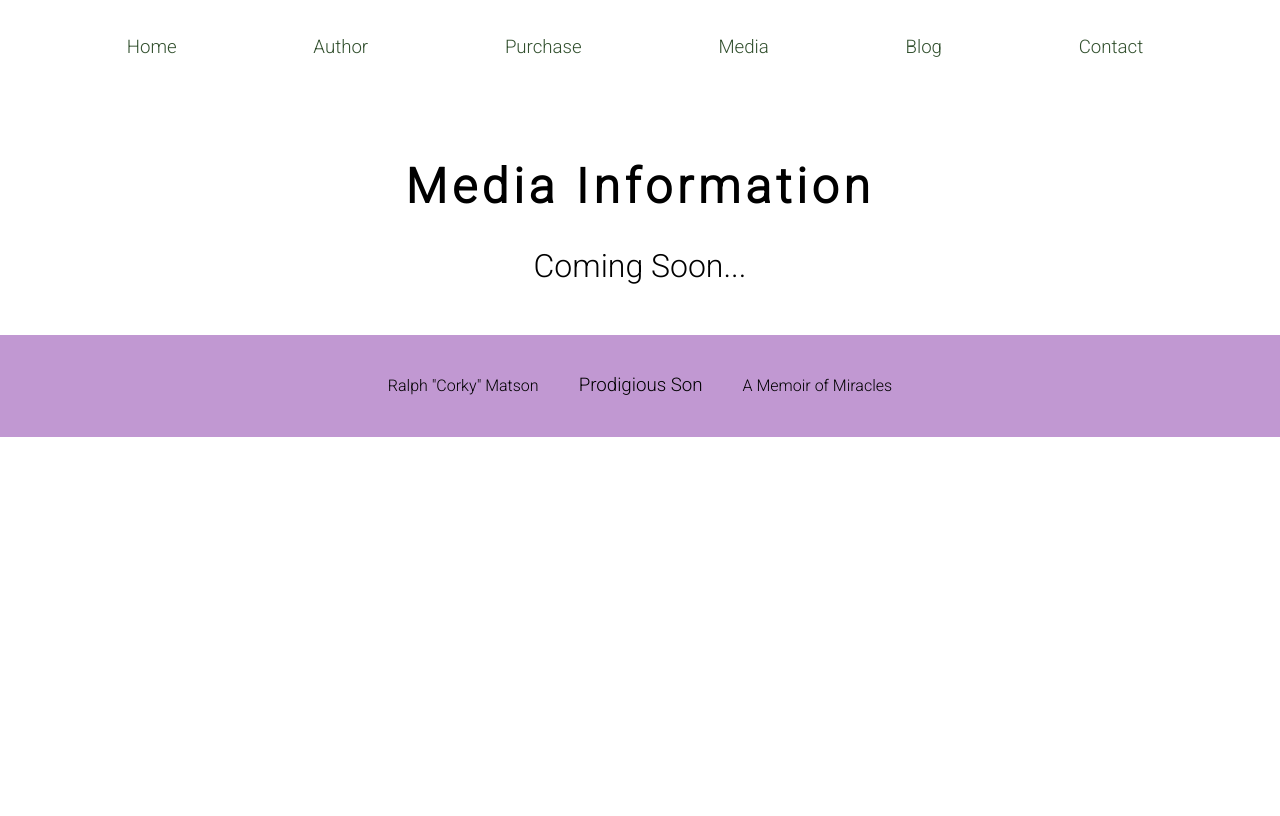
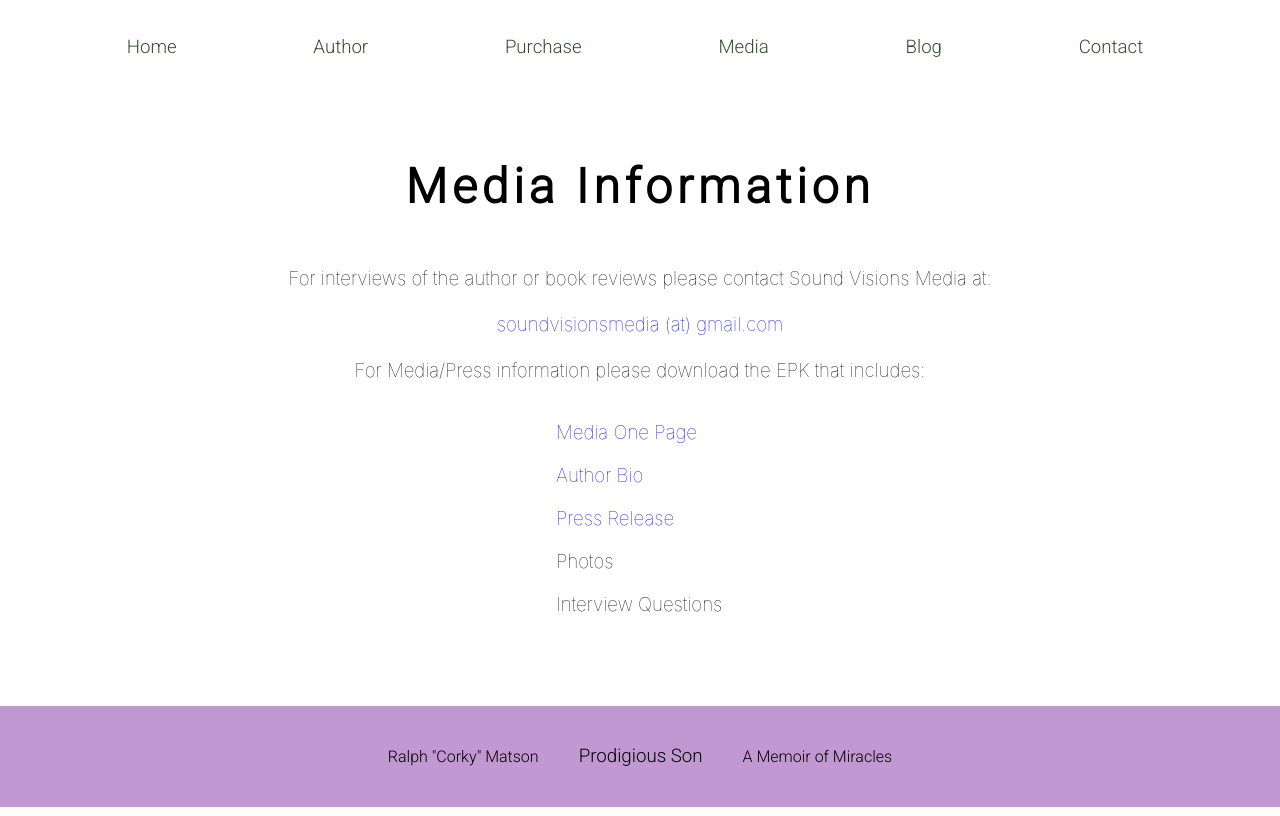
Before and after one commit to jokessenich/ProdigiousSon, a React (Create React App) app: page /media in a window 1280 px wide. Built offline with nearby package versions, Linux system fonts and the light colour scheme.

Commit message:
added media and contact things

```diff
--- a/src/App.css
+++ b/src/App.css
@@ -3,6 +3,10 @@
 }
 .emailLink{
   text-decoration: none;
+}
+
+.hidden{
+  display:none;
 }
 
 .App-logo {
--- a/src/components/Contact.js
+++ b/src/components/Contact.js
@@ -1,15 +1,25 @@
 import React from 'react';
 
 export default class Contact extends React.Component{
+
+    constructor(props){
+        super(props)
+        this.state = {
+            hidden: true
+        }
+    }
 
 
 render(){
     return(
         <div>
         <h1>Contact</h1>
-
-        <h3> To contact Ralph "Corky" Matson, email:</h3>
-        <a className="emailLink" href="mailto:ProdigiousSonBook@gmail.com"><h3>ProdigiousSonBook@gmail.com</h3></a>
+        {this.state.hidden?<h2 onClick = {()=>this.setState({hidden:false})}>Click here for contact information</h2>:""}
+        {this.state.hidden?'':<div id = "contactInfo">
+            <h3>For Media including reviews and interviews contact: <br /><br /><a className="emailLink" href="mailto:soundvisionsmedia@gmail.com">soundvisionsmedia (at) gmail.com </a></h3>
+        <h3> To reach the author directly, contact:</h3>
+        <a className="emailLink" href="mailto:ProdigiousSonBook@gmail.com"><h3>ProdigiousSonBook (at) gmail.com</h3></a>
+        </div>}
         </div>
     )
 }
--- /dev/null
+++ b/src/components/Media.css
@@ -0,0 +1,15 @@
+.mediaList{
+    flex-direction: column;
+    text-align:left;
+    text-decoration: none;;
+}
+
+a{
+    text-decoration: none;
+}
+@media screen and (min-width: 800px){
+
+    .mediaList{
+        margin-left: 40%;
+    }
+}
--- a/src/components/Media.js
+++ b/src/components/Media.js
@@ -1,4 +1,5 @@
 import React from 'react';
+import './Media.css'
 
 export default class Media extends React.Component{
 
@@ -7,7 +8,18 @@ render(){
     return(
         <div>
         <h1> Media Information</h1>
-        <h2>Coming Soon...</h2>
+        <h3>For interviews of the author or book reviews please contact Sound Visions Media at: <br /><br />
+<a href = "mailto:soundsvisionsmedia@gmail.com">soundvisionsmedia  (at)  gmail.com </a>
+        <br />
+        <br />
+        For Media/Press information please download the EPK that includes:
+        <ul className = "mediaList">
+        <li><a href= "https://github.com/jokessenich/corky/raw/master/Press%20One%20Page_Prodigious%20Son_PRINT.pdf" download = "Press_One_Page_ProdigiousSon">Media One Page</a></li>
+        <li><a href= "https://github.com/jokessenich/corky/raw/master/BIO%20Press.pdf" download = "RalphMatsonBio">Author Bio</a></li>
+        <li><a href = "https://github.com/jokessenich/corky/raw/master/PRESS%20RELEASE_Prodigious%20Son%20.pdf" download = "PressRelease_ProdigiousSon">Press Release</a></li>
+        <li>Photos</li>
+        <li>Interview Questions</li>
+        </ul></h3>
         </div>
     )
 }
--- a/src/components/Purchase.js
+++ b/src/components/Purchase.js
@@ -7,8 +7,19 @@ render(){
     return(
         <div>
         <h1> Purchase </h1>
-        <h3 className="purchase-date">Prodigious Son
-        will be available for purchase in late June 2020.</h3>
+        <h2 className="purchase-date">Prodigious Son: A Memoir of Miracles by Ralph Matson <br />will be released on <span className = "bold">June 24, 2020.</span></h2>
+
+<h3>Pre-Sale Orders available now at <a href ="https://www.amazon.com/Prodigious-Son-Ralph-Corky-Matson-ebook/dp/B088TVSKWM/ref=tmm_kin_title_0?_encoding=UTF8&qid=1590941068&sr=8-1" >Amazon.com</a>
+
+<br />
+<br />
+Paperback: ISBN: 9781098308872
+$18.99 (US)
+<br />
+<br />
+
+eBook: ISBN: 9781098308889
+$4.99 (US)</h3>
         <img src= "https://github.com/jokessenich/corky/blob/master/Prodigious%20Son%20BOOK%203D.jpg?raw=true" width="300" height = "450" />
 
         </div>
--- a/src/components/purchase.css
+++ b/src/components/purchase.css
@@ -1,3 +1,7 @@
 .purchase-date{
     font-size:1.7em;
 }
+
+.bold{
+    font-weight: bold;
+}
```
